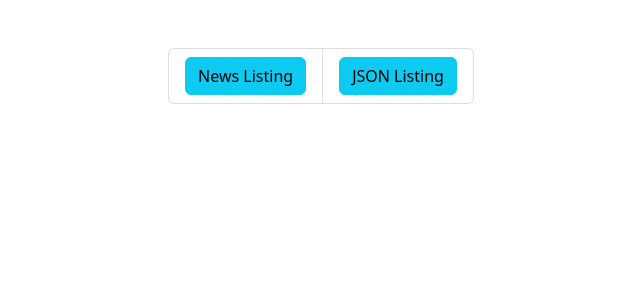
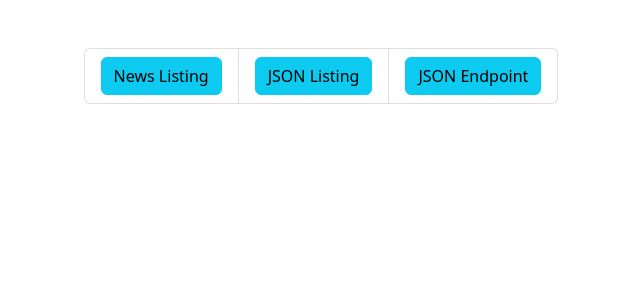
Before and after one commit to mdtahmidhossain/news_api, a Python web app: template web/templates/home.html in a window 1280 px wide. Shown: the top 300 px of the page, without its empty margins (319-959 px from the left). Run offline with Jinja, Linux system fonts and the light colour scheme; the template is opened without the code that fills it, so the values that code supplies are empty.

Commit message:
drf based endpoint added

```diff
--- a/lead/settings.py
+++ b/lead/settings.py
@@ -38,6 +38,7 @@ INSTALLED_APPS = [
     'django.contrib.sessions',
     'django.contrib.messages',
     'django.contrib.staticfiles',
+    'rest_framework',
     'web',
 ]
 
--- a/web/templates/base_generic.html
+++ b/web/templates/base_generic.html
@@ -26,6 +26,9 @@
               <li class="nav-item">
                 <a class="nav-link" href="json_listing">JSON Listing</a>
               </li>
+              <li class="nav-item">
+                <a class="nav-link" href="json_endpoint">JSON Endpoint</a>
+              </li>
             </ul>
           </div>
         </div>
--- a/web/templates/home.html
+++ b/web/templates/home.html
@@ -18,6 +18,9 @@
                     <li class="list-group-item">
                         <a href="json_listing" class="btn btn-info" role="button">JSON Listing</a>
                     </li>
+                    <li class="list-group-item">
+                        <a href="json_endpoint" class="btn btn-info" role="button">JSON Endpoint</a>
+                    </li>
                 </ul>
             </div>
         </div>
--- a/web/urls.py
+++ b/web/urls.py
@@ -5,5 +5,6 @@ from . import views
 urlpatterns = [
     path('home', views.home),
     path('news_listing', views.NewsListView.as_view(), name='news'),
-    path('json_listing', views.json_endpoint, name='news_json')
+    path('json_listing', views.json_listing, name='news_json'),
+    path('json_endpoint', views.json_endpoint, name='json_endpoint')
 ]
```
Also changed, not shown: web/serializers.py (added, +16 -0 lines), web/views.py (+13 -1 lines), README.md.
